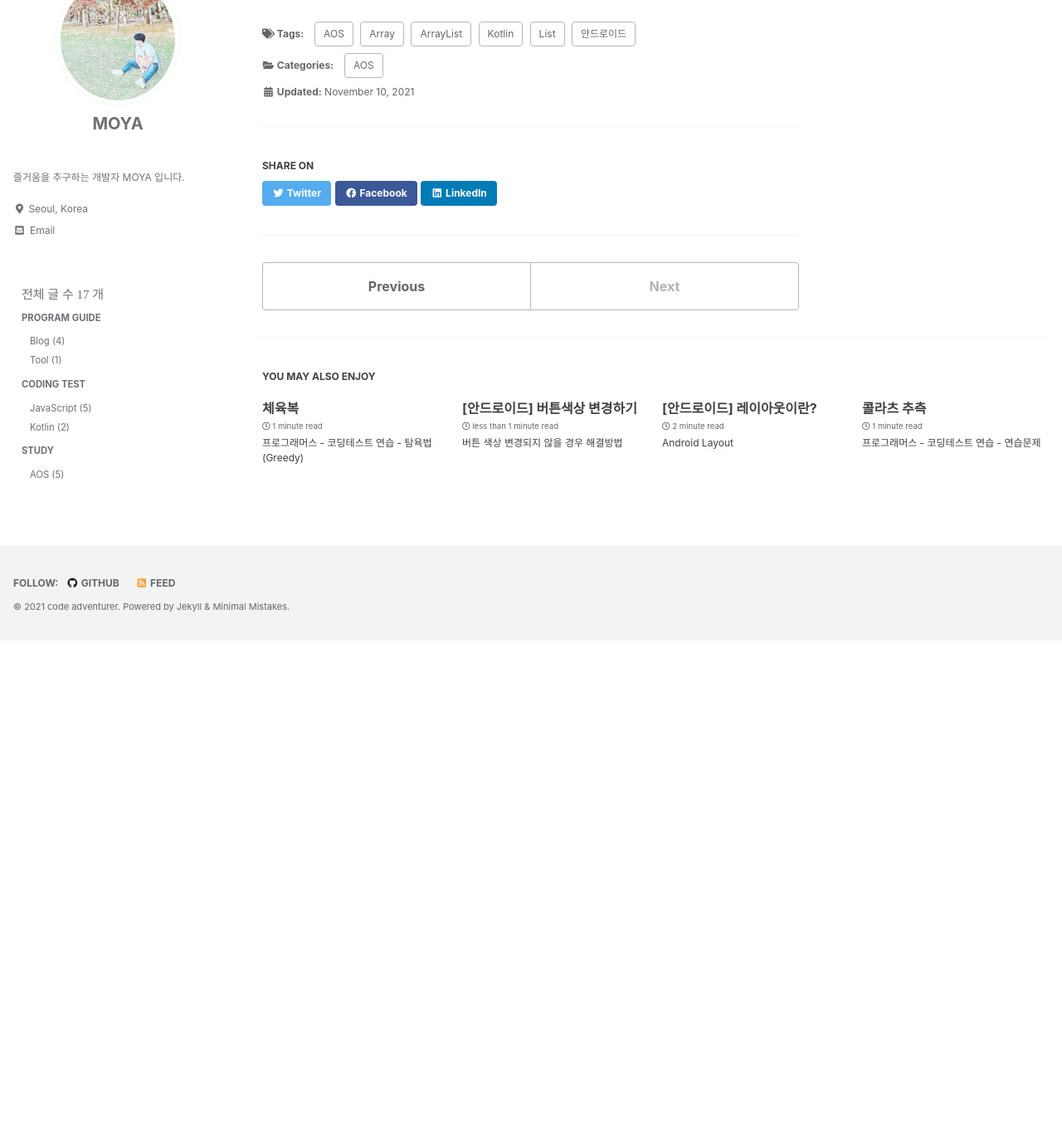
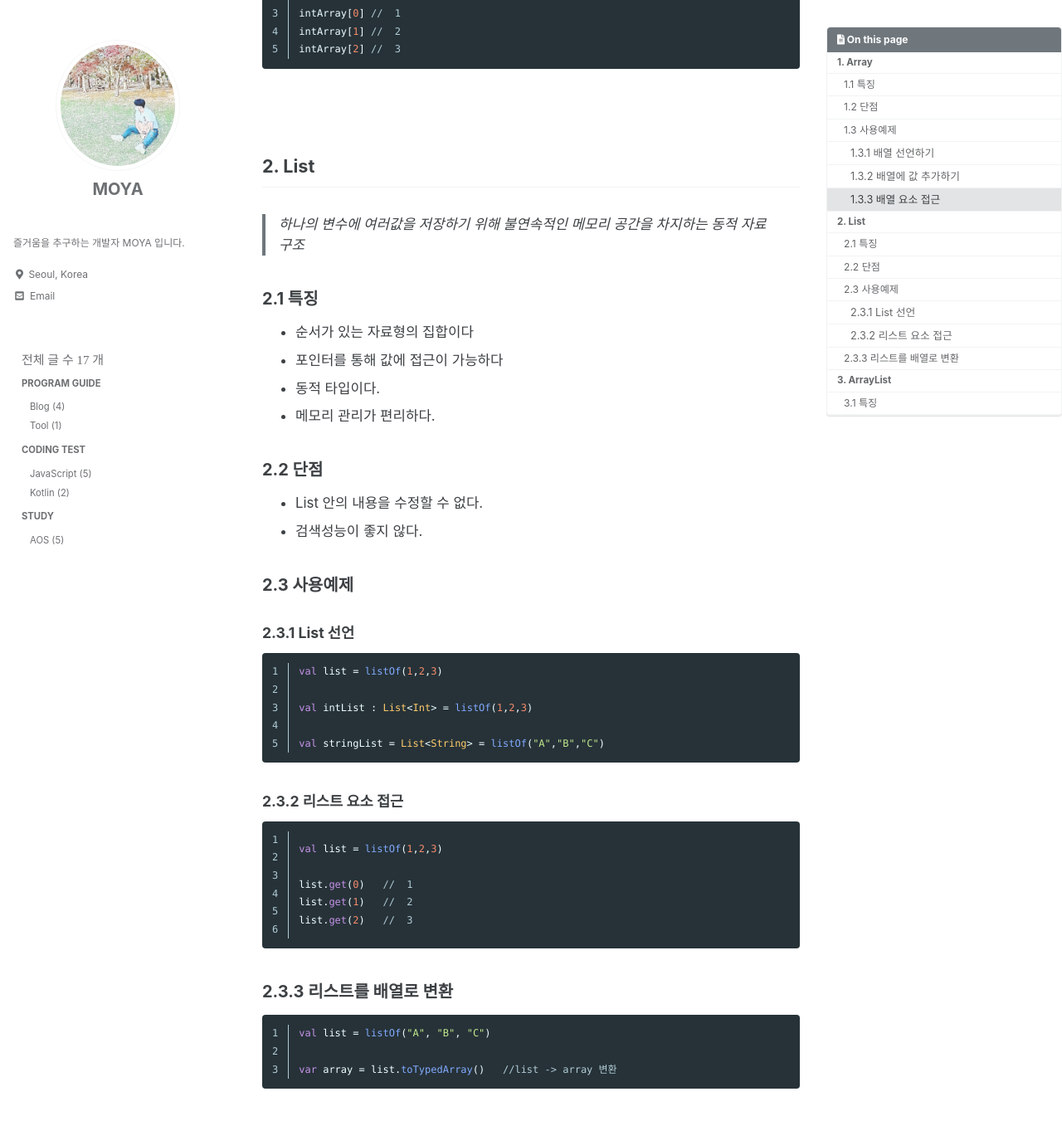
Before and after one commit to kdc7140/kdc7140.github.io, a Jekyll site: the page built from _posts/study/2021-11-10-kotlin005.md, in a window 1280 px wide and 1400 px high, scrolled down 1321 px. Shown: the top 1351 px of the window at 83% size. Built offline with Jekyll 4.4.1, drawn with Linux system fonts in a browser that asks for light colours; cached includes are drawn as plain includes; some web fonts are replaced; before the commit the page ends 2093 px from its top, so only the background shows below that; some of the changed text lies outside the part shown.

Commit message:
post progressing

````diff
--- a/_posts/study/2021-11-10-kotlin005.md
+++ b/_posts/study/2021-11-10-kotlin005.md
@@ -18,6 +18,8 @@ tags:
 <br/>
 
 ## 1. Array
+
+ > 하나의 변수에 여러 값을 저장하기 위해 연속된 메모리 공간을 차지하는 정적 자료구조
 
 ### 1.1 특징
 
@@ -58,10 +60,74 @@ array = array.plus(4) // 그냥 array.plus(4)라고 작성하면 추가 안됨
 //result : [1,2,3,4]
 ```
 
+#### 1.3.3 배열 요소 접근
 
+```kotlin
+val intArray : Array<Int> = arrayOf(1,2,3)
+
+intArray[0] //  1
+intArray[1] //  2
+intArray[2] //  3
+```
+
+<br/><br/>
 
 ## 2. List
 
+ > 하나의 변수에 여러값을 저장하기 위해 불연속적인 메모리 공간을 차지하는 동적 자료구조
+
+### 2.1 특징
+
+ - 순서가 있는 자료형의 집합이다
+ - 포인터를 통해 값에 접근이 가능하다
+ - 동적 타입이다.
+ - 메모리 관리가 편리하다.
 
 
+### 2.2 단점
+
+ - List 안의 내용을 수정할 수 없다.
+ - 검색성능이 좋지 않다.
+
+
+### 2.3 사용예제
+
+#### 2.3.1 List 선언
+
+```kotlin
+val list = listOf(1,2,3)
+
+val intList : List<Int> = listOf(1,2,3)
+
+val stringList = List<String> = listOf("A","B","C")
+```
+
+#### 2.3.2 리스트 요소 접근
+
+```kotlin
+
+val list = listOf(1,2,3)
+
+list.get(0)   //  1
+list.get(1)   //  2
+list.get(2)   //  3
+```
+
+### 2.3.3 리스트를 배열로 변환
+
+```kotlin
+val list = listOf("A", "B", "C")
+
+var array = list.toTypedArray()   //list -> array 변환
+```
+
+<br/><br/>
+
 ## 3. ArrayList
+
+> Array의 유용한 특징을 가져와 만든 List
+
+### 3.1 특징
+
+ - List지만 연속된 메모리 공간을 차지하는 Array 형태를 띄고 있다
+ - 자유롭게 요소를 추가하거나 삭제할 수 있다.
````
